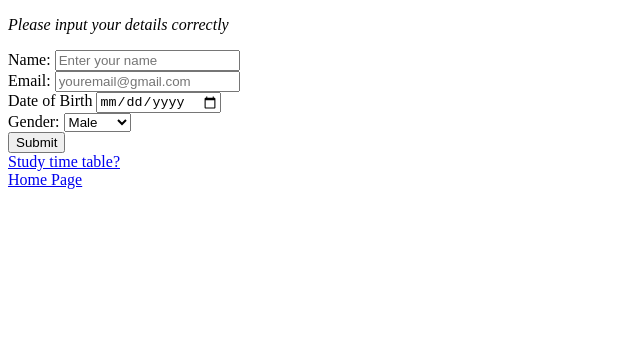
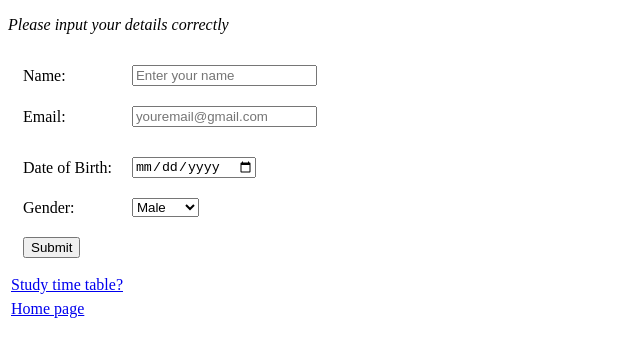
Before and after one commit to AbeebPro/Blog, a plain HTML site: page registration.html in a window 1280 px wide. Shown: the whole page, without its empty margins (0-640 px from the left). Drawn offline with Linux system fonts and the light colour scheme.

Commit message:
Update registration.html

```diff
--- a/registration.html
+++ b/registration.html
@@ -7,20 +7,38 @@
 <body>
 	<p><em>Please input your details correctly</em></p>
 	<form>
-		<label>Name:</label>
-		<input type="text" name="" placeholder="Enter your name" required="required"><br>
-		<label>Email:</label>
-		<input type="email" name="" placeholder="youremail@gmail.com" required="required"><br>
-		<label>Date of Birth</label>
-		<input type="date" name="" required="required"><br>
-		<label>Gender:</label>
-		<select>
-			<option>Male</option>
-			<option>Female</option>
-		</select><br>
-		<input type="submit" name="">
+		<table cellpadding="5px" cellspacing="10px">
+			<tr>
+				<td><label>Name:</label></td>
+				<td><input type="text" name="" placeholder="Enter your name" required="required"></td>
+			</tr>
+			<tr>
+				<td><label>Email:</label></td>
+				<td><input type="email" name="" placeholder="youremail@gmail.com" required="required"></td>
+			<tr>
+			<tr>
+				<td><label>Date of Birth:</label></td>
+				<td><input type="date" name="" required="required"></td>
+			</tr>
+			<tr>
+				<td><label>Gender:</label></td>
+				<td>
+					<select>
+						<option>Male</option>
+						<option>Female</option>
+					</select>
+				</td>
+			</tr>
+			<tr><td><input type="submit" name=""></td></tr>
+		</table>
 	</form>
-	<a href="timetable.html">Study time table?</a><br>
-	<a href="index.html">Home Page</a>
+	<table>
+		<tr>
+			<td><a href="timetable.html">Study time table?</a></td>
+		<tr>
+		<tr>
+			<td><a href="index.html">Home page</a></td>
+		</tr>
+	</table>
 </body>
 </html>
```
